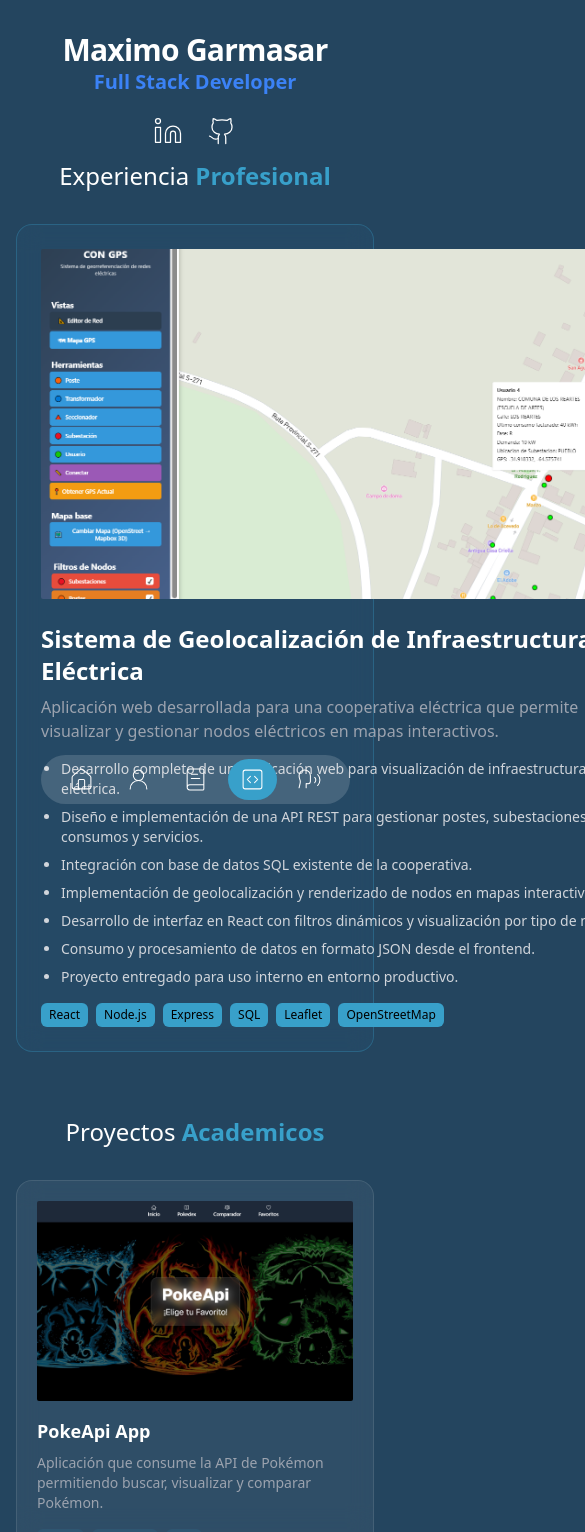
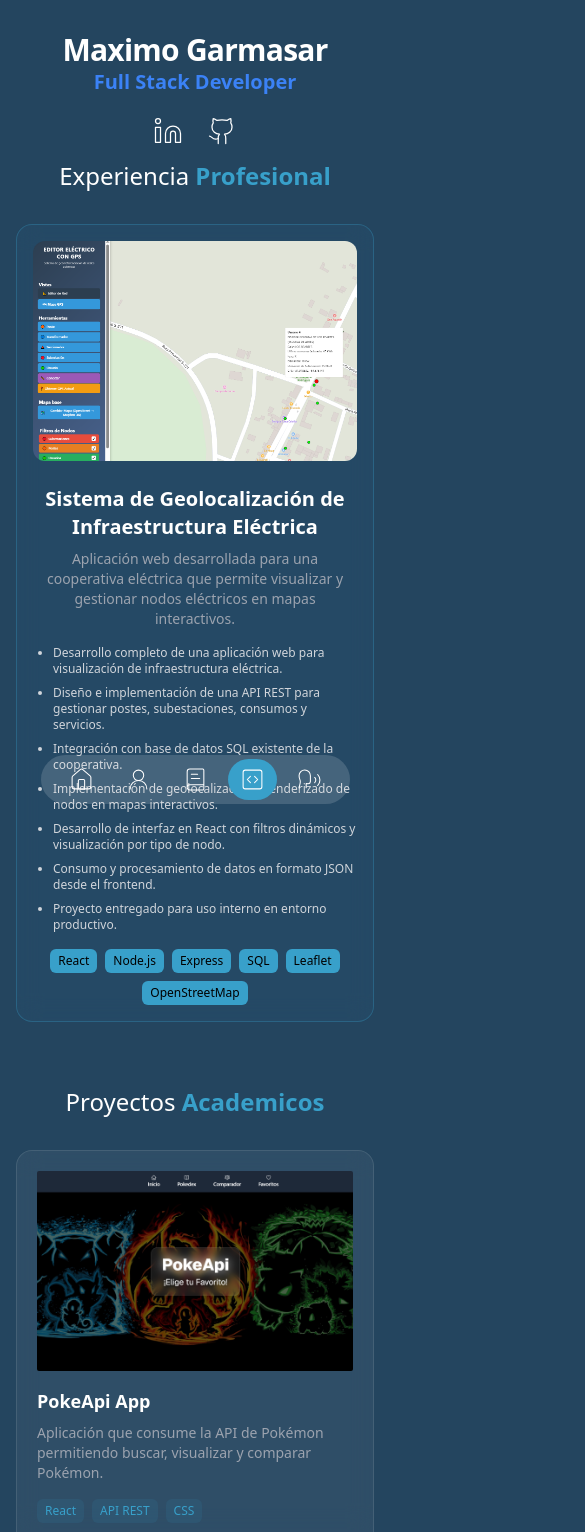
Before and after one commit to maximogarmasarvazquez/page-portfolio, a Next.js app: page /portfolio in a window 390 px wide. Shown: the top 1532 px of the page, 585 px wide, since content can reach past the window. Built offline with nearby package versions, Linux system fonts and the light colour scheme.

Commit message:
responsive

```diff
--- a/app/(routes)/services/page.tsx
+++ b/app/(routes)/services/page.tsx
@@ -33,7 +33,8 @@
     <>
       <TransitionPage />
 
-      <div className="max-w-6xl mx-auto px-6 py-20">
+      <div className="max-w-6xl mx-auto mt-20 px-6 py-20">
+
 
         {/* HEADER */}
         <div className="text-center mb-16">
--- a/components/WorkExperience.tsx
+++ b/components/WorkExperience.tsx
@@ -7,20 +7,20 @@
     description: string;
     tech: string[];
     details: string[];
-    image: string; // 👈 agregamos esto
+    image: string;
   };
 }
 
 const WorkExperience = ({ data }: WorkExperienceProps) => {
   return (
     <div
-      className="w-full max-w-7xl mx-auto p-6 rounded-2xl
+      className="w-full max-w-7xl mx-auto p-4 md:p-6 rounded-2xl
       border border-secondary/30 bg-secondary/5 backdrop-blur-md"
     >
       <div className="grid md:grid-cols-2 gap-6 items-center">
 
         {/* 🖼️ IMAGEN */}
-        <div className="w-[580px] h-[350px] relative rounded-sm overflow-hidden">
+        <div className="w-full h-[220px] md:h-[350px] relative rounded-xl overflow-hidden">
           <Image
             src={data.image}
             alt={data.title}
@@ -30,22 +30,22 @@
         </div>
 
         {/* 📄 CONTENIDO */}
-        <div>
-          <h3 className="text-2xl font-bold text-white mb-2">
+        <div className="text-center md:text-left">
+          <h3 className="text-xl md:text-2xl font-bold text-white mb-2">
             {data.title}
           </h3>
 
-          <p className="text-gray-400 mb-4">
+          <p className="text-gray-400 text-sm md:text-base mb-4">
             {data.description}
           </p>
 
-          <ul className="list-disc pl-5 space-y-2 text-sm text-gray-300 mb-4">
+          <ul className="list-disc pl-5 space-y-2 text-xs md:text-sm text-gray-300 mb-4 text-left">
             {data.details.map((item, i) => (
               <li key={i}>{item}</li>
             ))}
           </ul>
 
-          <div className="flex flex-wrap gap-2">
+          <div className="flex flex-wrap gap-2 justify-center md:justify-start">
             {data.tech.map((tech, i) => (
               <span
                 key={i}
--- a/components/header.tsx
+++ b/components/header.tsx
@@ -10,7 +10,7 @@
       className="absolute z-40 inline-block w-full top-5 md:top-10 px-6 md:px-20"
     >
       <header>
-        <div className='container flex flex-col items-center justify-between max-w-6xl mx-auto md:flex-row'>
+        <div className='container flex flex-col items-center justify-between mb-20 max-w-6xl mx-auto md:flex-row'>
 
           <Link href='/' className='text-center md:text-left'>
             <div className='my-3'>
@@ -23,7 +23,7 @@
             </div>
           </Link>
 
-          <div className='flex items-center justify-center gap-6 mt-2 md:mt-0 text-lg'>
+          <div className='flex items-center justify-center gap-6 mt-2  md:mt-0 text-lg'>
             {socialNetworks.map(({ logo, src, id }) => (
               <Link
                 key={id}
--- a/components/introduction.tsx
+++ b/components/introduction.tsx
@@ -11,7 +11,7 @@
       <div className='max-w-4xl text-center md:text-left'>
 
         {/* Título principal */}
-        <h1 className='text-3xl md:text-5xl font-bold leading-tight mb-6'>
+        <h1 className='text-3xl md:text-5xl  font-bold leading-tight mt-5 mb-6'>
           Hola, soy <span className='text-secondary'>Maximo</span> 💻
           <br />
           Full Stack Developer
--- a/data.tsx
+++ b/data.tsx
@@ -76,7 +76,7 @@
   type: "experience",
   title: "Desarrollador Full Stack Freelance",
   subtitle: "Proyecto para cooperativa eléctrica (geolocalización de infraestructura)",
-  date: "Jul 2025 - Sep 2025",
+  date: "Jul 2025",
   highlight: true,
   description: "Desarrollé de forma independiente una aplicación web para la visualización de nodos eléctricos sobre mapas interactivos, trabajando con un miembro del área de sistemas de una cooperativa. Integré una base de datos SQL existente y diseñé una API REST con Node.js y Express para la gestión de postes, subestaciones, consumos y servicios. Implementé geolocalización y renderizado de datos mediante Leaflet y OpenStreetMap, permitiendo visualizar nodos a partir de coordenadas geográficas. En el frontend, desarrollé una interfaz en React con funcionalidades de filtrado y visualización dinámica, consumiendo la API mediante fetch y procesando datos en formato JSON. El proyecto fue desarrollado en entorno local y entregado para uso interno de la organización.",
   tecnologias: "React • JavaScript • Node.js • Express • SQL • Leaflet • OpenStreetMap • CSS"
```
Also changed, not shown: tsconfig.json (+19 -5 lines), 1 other file (tests, documents, lock files or other folders).
